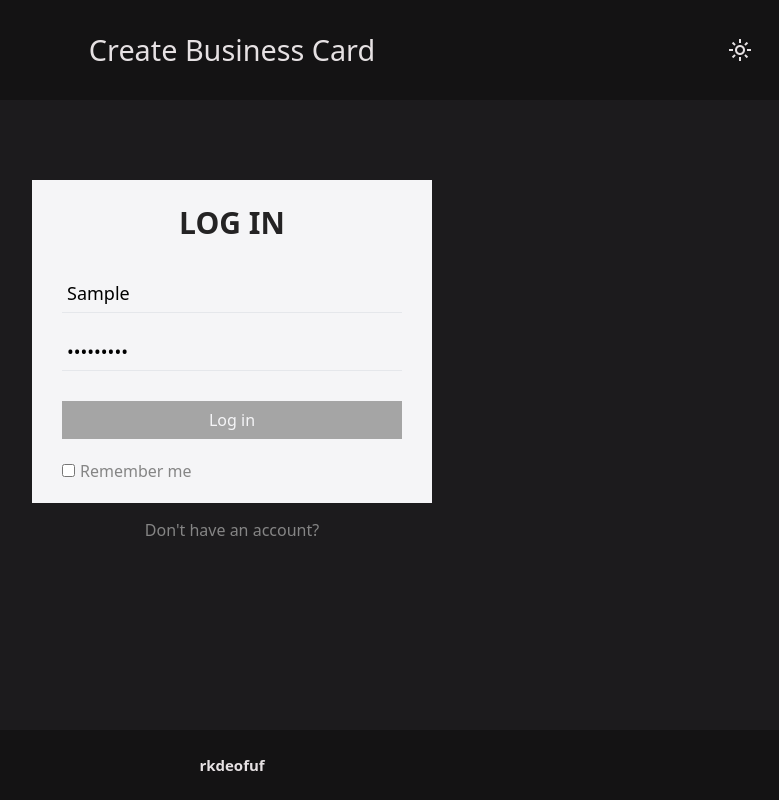
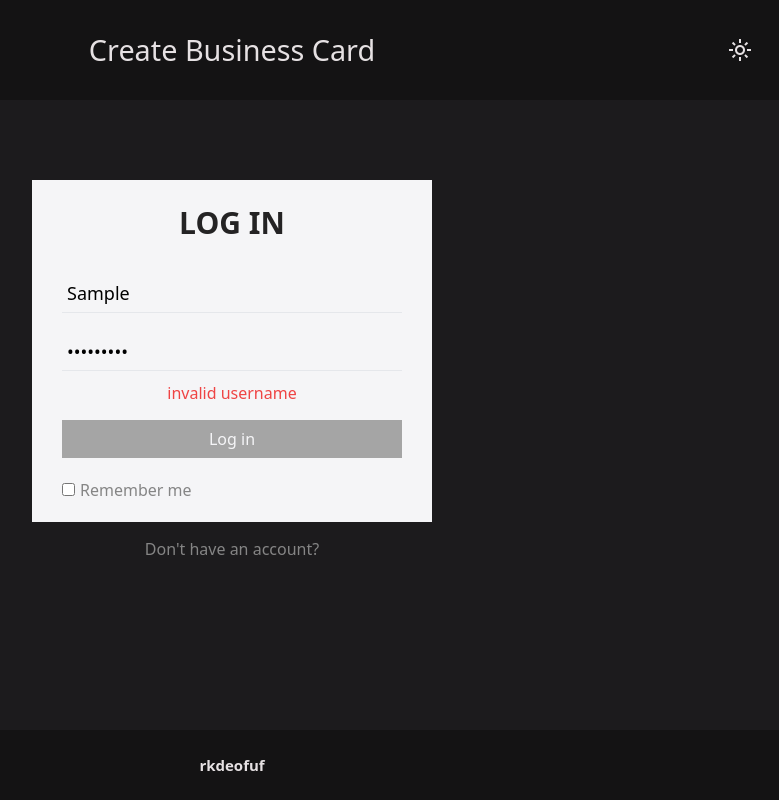
Before and after one commit to kangdaelyeol/mybusinesscard, a React (Vite) app in the folder renew/: page /login in a window 1280 px wide. Both pictures are taken after typing "Sample", "Sample123" into the empty fields and a click on the button "Log in". Shown: the whole page, without its empty margins (408-1187 px from the left). Built offline with nearby package versions, Linux system fonts and the light colour scheme; data requests are answered from the project's data file.

Commit message:
update Login Component
로그인 실패시 에러 메시지 출력 구현

```diff
--- a/renew/src/components/Login.jsx
+++ b/renew/src/components/Login.jsx
@@ -12,6 +12,7 @@ export default function Login() {
         handleUsernameInput,
         handlePasswordInput,
         loginInput,
+        errorMessage,
     } = useLogin()
 
     return (
@@ -44,9 +45,15 @@ export default function Login() {
                     onChange={handlePasswordInput}
                 />
 
+                {errorMessage && (
+                    <div className="mt-[10px] text-red-500 whitespace-pre-wrap text-center">
+                        {errorMessage}
+                    </div>
+                )}
+
                 <button
                     className={classNames(
-                        'text-color-white py-[7px] mt-[30px]',
+                        'text-color-white py-[7px] mt-[15px]',
                         {
                             'bg-color-gray-light hover:bg-color-black-light':
                                 theme === 'dark',
--- a/renew/src/hooks/useLogin.js
+++ b/renew/src/hooks/useLogin.js
@@ -5,10 +5,12 @@ export default function useLogin() {
     const { setUser } = useContext(UserContext)
     const [loading, setLoading] = useState(false)
     const [loginInput, setLoginInput] = useState({ username: '', password: '' })
+    const [errorMessage, setErrorMessage] = useState('')
 
     const handleUserLogin = async (e) => {
         e.preventDefault()
         if (loading) return
+
         setLoading(true)
 
         const res = await userLogin(loginInput.username, loginInput.password)
@@ -20,15 +22,19 @@ export default function useLogin() {
                 profile: res.data.profile,
                 cards: res.data.cards,
             }))
+        } else if (res.status === 400) {
+            setErrorMessage(res.reason)
         }
         setLoading(false)
     }
 
     const handleUsernameInput = (e) => {
+        setErrorMessage('')
         setLoginInput((prev) => ({ ...prev, username: e.target.value }))
     }
 
     const handlePasswordInput = (e) => {
+        setErrorMessage('')
         setLoginInput((prev) => ({ ...prev, password: e.target.value }))
     }
 
@@ -38,5 +44,6 @@ export default function useLogin() {
         handlePasswordInput,
         loading,
         loginInput,
+        errorMessage,
     }
 }
```
